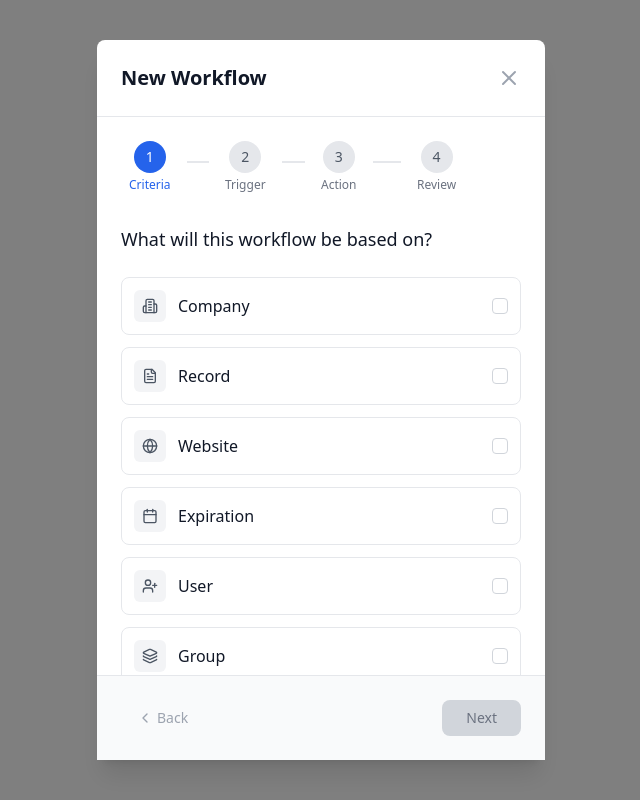
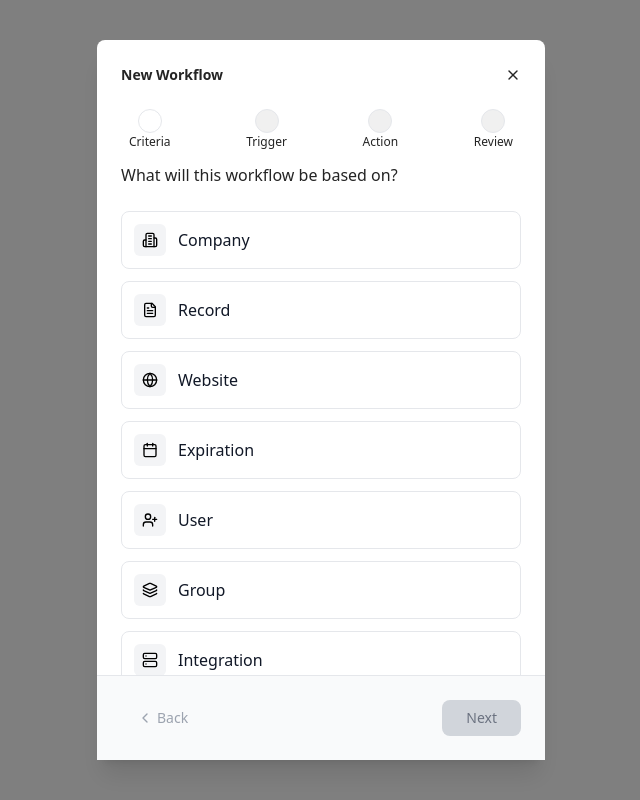
Before and after one commit to brood915/workflow-builder, a React (Vite) app: page / in a window 1280 px wide. Shown: the whole page, without its empty margins (319-959 px from the left). Built offline with nearby package versions, Linux system fonts and the light colour scheme.

Commit message:
adjusted styles for step indicator and for the cards to match figma

```diff
--- a/src/components/StepIndicator.jsx
+++ b/src/components/StepIndicator.jsx
@@ -1,44 +1,50 @@
-import React from 'react';
-import { Check } from 'lucide-react';
-import { steps } from '../constants/workflowData';
+// src/components/StepIndicator.jsx
+import React from "react";
+import { Check } from "lucide-react";
+import { steps } from "../constants/workflowData";
 
-const StepIndicator = ({ currentStep, isStepCompleted, onStepClick }) => {
-  return (
-    <div className="flex items-center justify-between mb-8 px-2">
-      {steps.map((step, index) => (
-        <div key={step.id} className="flex items-center flex-1">
+/* Figma colours */
+const GREY   = "#D1D1D1";   // lines, upcoming circles, borders
+const GREEN  = "#14833B";   // completed circle
+const LABEL  = "#242424";   // step names
+
+const StepIndicator = ({ currentStep, isStepCompleted, onStepClick }) => (
+  <div className="flex items-center justify-between mb-3">
+    {steps.map((step, idx) => {
+      const completed = isStepCompleted(step.id) && step.id < currentStep;
+      const active    = step.id === currentStep;
+
+      /* circle classes */
+      let circleCls =
+        "flex items-center justify-center w-6 h-6 rounded-full cursor-pointer transition-colors z-10";
+      if (completed) {
+        circleCls += ` bg-[${GREEN}] text-white`;
+      } else if (active) {
+        circleCls += ` bg-white border border-[${GREY}]`;
+      } else {
+        circleCls += ` bg-[#F0F0F0] border border-[${GREY}]`;
+      }
+
+      return (
+        <React.Fragment key={step.id}>
           <div className="flex flex-col items-center">
-            <div
-              className={`flex items-center justify-center w-8 h-8 rounded-full text-sm font-medium cursor-pointer transition-all ${
-                isStepCompleted(step.id)
-                  ? 'bg-blue-600 text-white'
-                  : step.id === currentStep
-                  ? 'bg-blue-600 text-white'
-                  : 'bg-gray-200 text-gray-600'
-              }`}
-              onClick={() => onStepClick(step.id)}
-            >
-              {isStepCompleted(step.id) && step.id < currentStep ? (
-                <Check size={14} />
-              ) : (
-                step.id
-              )}
+            <div className={circleCls} onClick={() => onStepClick(step.id)}>
+              {completed && <Check size={14} className="text-white" />}
             </div>
-            <span className={`text-xs mt-1 text-center ${
-              step.id === currentStep ? 'text-blue-600 font-medium' : 'text-gray-500'
-            }`}>
+            <span className={`text-[12px] text-[${LABEL}] `}>
               {step.name}
             </span>
           </div>
-          {index < steps.length - 1 && (
-            <div className={`flex-1 h-0.5 mx-4 mt-[-10px] ${
-              isStepCompleted(step.id) ? 'bg-blue-600' : 'bg-gray-200'
-            }`} />
+
+          {idx < steps.length - 1 && (
+            <div
+              className={`flex-1 h-px -ml-[12px] -mr-[12px] bg-[${GREY}] -mt-[15px]`}
+            />
           )}
-        </div>
-      ))}
-    </div>
-  );
-};
+        </React.Fragment>
+      );
+    })}
+  </div>
+);
 
 export default StepIndicator;
--- a/src/components/WorkflowBuilder.jsx
+++ b/src/components/WorkflowBuilder.jsx
@@ -53,15 +53,15 @@ const WorkflowBuilder = () => {
     <div className="fixed inset-0 bg-black/50 flex items-center justify-center p-4">
       <div className="bg-white rounded-lg shadow-xl w-full max-w-md max-h-[90vh] flex flex-col">
         {/* Header */}
-        <div className="flex items-center justify-between p-6 border-b">
-          <h2 className="text-xl font-semibold text-gray-900">New Workflow</h2>
+        <div className="flex items-center justify-between p-6">
+          <h2 className="font-semibold text-[14px] text-[#242424] ">New Workflow</h2>
           <button onClick={handleClose} className="text-gray-400 hover:text-gray-600">
-            <X size={24} />
+            <X size={16} className="text-[#242424] hover:opacity-50" />
           </button>
         </div>
 
         {/* Steps bar */}
-        <div className="px-6 pt-6">
+        <div className="px-8">
           <StepIndicator
             currentStep={currentStep}
             isStepCompleted={isStepCompleted}
--- a/src/components/shared/BaseEntityCard.jsx
+++ b/src/components/shared/BaseEntityCard.jsx
@@ -9,7 +9,7 @@ const BaseEntityCard = ({ option, isSelected, onSelect }) => {
     <div
       className={`flex items-center p-3 border rounded-lg cursor-pointer transition-all
         ${isSelected
-          ? "border-blue-500 bg-blue-50"
+          ? "border-2 border-solid border-[#1849A9]"
           : "border-gray-200 bg-white hover:bg-gray-50"}`}
       onClick={onSelect}
     >
@@ -18,18 +18,10 @@ const BaseEntityCard = ({ option, isSelected, onSelect }) => {
           isSelected ? "bg-blue-100" : "bg-gray-100"
         }`}
       >
-        <Icon size={16} className={isSelected ? "text-blue-600" : "text-gray-600"} />
+        <Icon size={16} />
       </div>
 
       <span className="flex-1 text-gray-900">{option.name}</span>
-
-      <div
-        className={`w-4 h-4 border rounded flex items-center justify-center ${
-          isSelected ? "bg-blue-600 border-blue-600" : "border-gray-300"
-        }`}
-      >
-        {isSelected && <Check size={12} className="text-white" />}
-      </div>
     </div>
   );
 };
--- a/src/components/steps/ActionStep.jsx
+++ b/src/components/steps/ActionStep.jsx
@@ -8,8 +8,8 @@ const ActionStep = ({ workflowData, updateWorkflowData }) => {
   };
 
   return (
-    <div>
-      <h3 className="text-lg font-medium text-gray-900 mb-2">Choose action</h3>
+    <div className="text-[#242424]">
+      <h3 className="text-[16px] mb-2">Choose action</h3>
       <p className="text-gray-600 mb-6">Select what should happen when the trigger is activated</p>
 
       <div className="grid grid-cols-2 gap-3">
--- a/src/components/steps/CriteriaStep.jsx
+++ b/src/components/steps/CriteriaStep.jsx
@@ -24,12 +24,10 @@ const CriteriaStep = ({ workflowData, updateWorkflowData }) => {
           : recordTypes.map((t) => t.id),
     });
 
-    console.log(workflowData);
-  /* ─────────── render ─────────── */
   if (workflowData.criteriaStage === "base") {
     return (
       <>
-        <h3 className="text-lg font-medium text-gray-900 mb-6">
+        <h3 className="text-[16px] text-[#242424] mb-6">
           What will this workflow be based on?
         </h3>
 
@@ -50,7 +48,7 @@ const CriteriaStep = ({ workflowData, updateWorkflowData }) => {
   /* second sub-screen */
   return (
     <>
-      <h3 className="text-lg font-medium text-gray-900 mb-6">
+      <h3 className="text-[16px] text-[#242424] mb-6">
         Which record types should be included?
       </h3>
 
--- a/src/components/steps/ReviewStep.jsx
+++ b/src/components/steps/ReviewStep.jsx
@@ -7,8 +7,8 @@ const ReviewStep = ({ workflowData }) => {
   const selectedAction = actions.find(a => a.id === workflowData.action);
 
   return (
-    <div>
-      <h3 className="text-lg font-medium text-gray-900 mb-2">Review summary</h3>
+    <div className="text-[#242424]">
+      <h3 className="text-[16px] mb-2">Review summary</h3>
       <p className="text-gray-600 mb-6">Review your workflow configuration before creating</p>
 
       <div className="bg-gray-50 rounded-lg p-6 space-y-4">
--- a/src/components/steps/TriggerStep.jsx
+++ b/src/components/steps/TriggerStep.jsx
@@ -8,8 +8,8 @@ const TriggerStep = ({ workflowData, updateWorkflowData }) => {
   };
 
   return (
-    <div>
-      <h3 className="text-lg font-medium text-gray-900 mb-2">Define trigger</h3>
+    <div className="text-[#242424]">
+      <h3 className="text-[16px] mb-2">Define trigger</h3>
       <p className="text-gray-600 mb-6">Select the event that will activate this workflow</p>
 
       <div className="space-y-3">
--- a/src/constants/workflowData.js
+++ b/src/constants/workflowData.js
@@ -44,8 +44,6 @@ export const recordTypes = [
 export const triggers = [
   { id: "record-created",  name: "Record created",  description: "When a new record is created" },
   { id: "record-updated",  name: "Record updated",  description: "When a record is modified" },
-  { id: "record-deleted",  name: "Record deleted",  description: "When a record is removed"   },
-  { id: "record-accessed", name: "Record accessed", description: "When a record is viewed"    },
 ];
 
 export const actions = [
```
